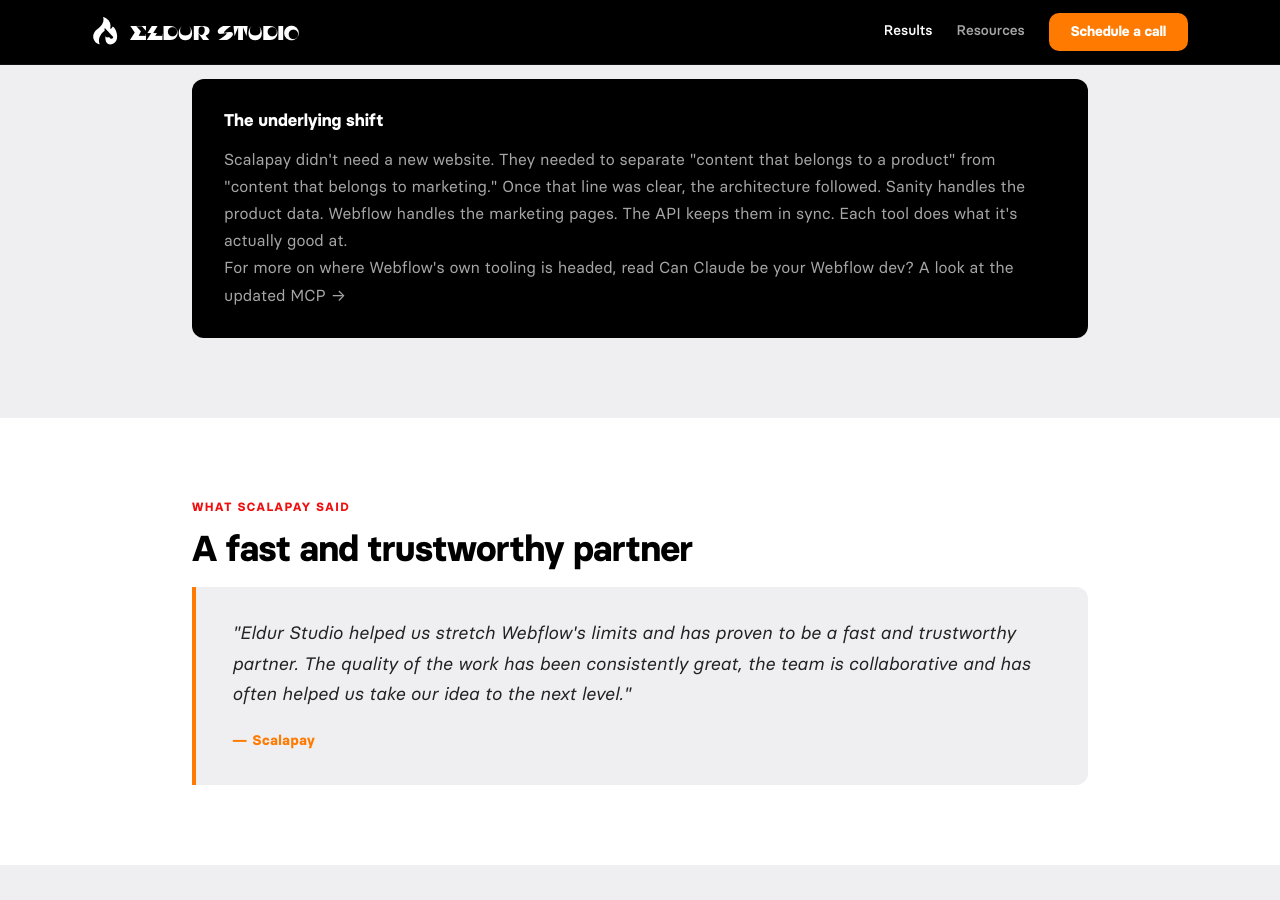
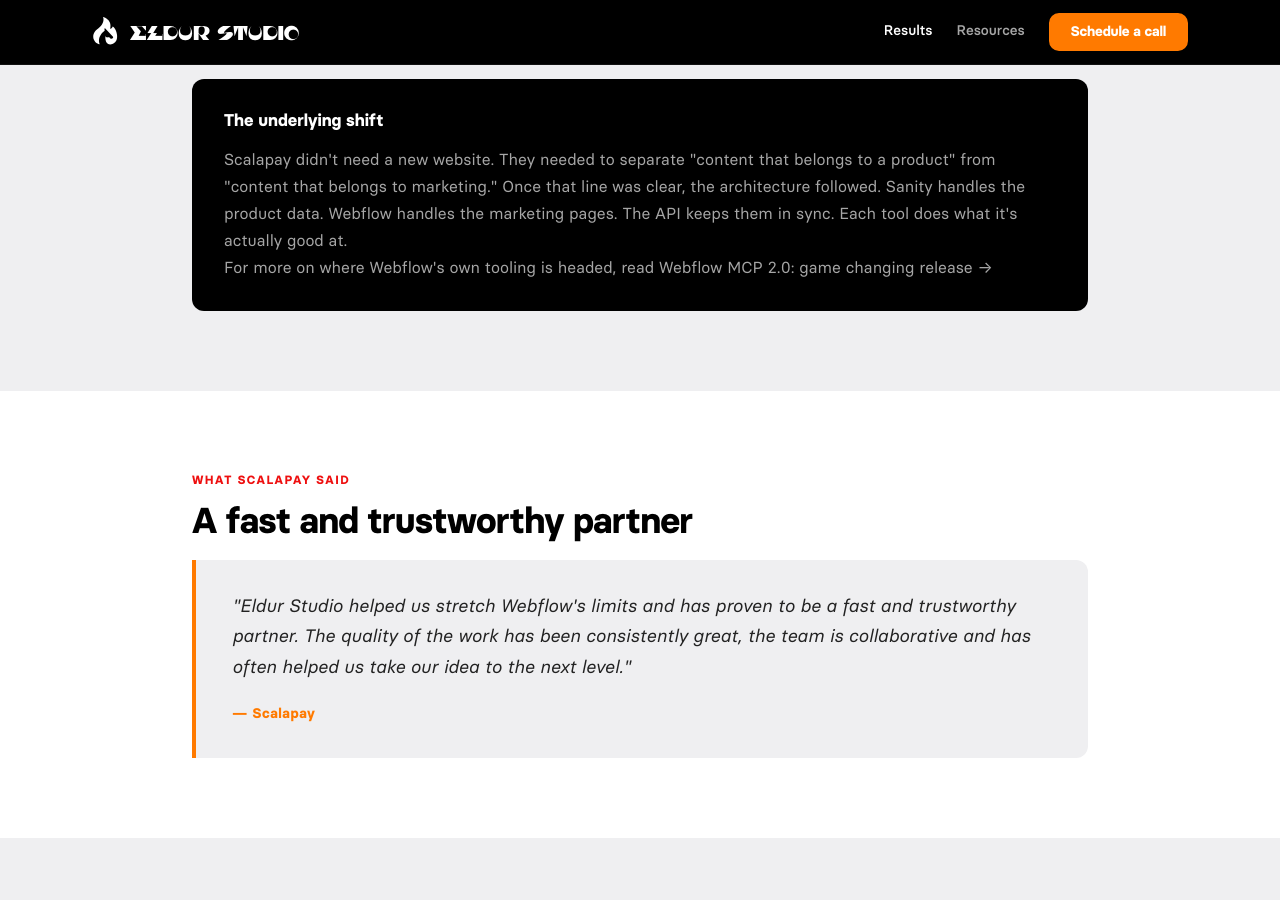
Before and after one commit to UberVero/ES2website, a Jekyll site: the page built from results/scalapay-webflow-directory-headless-cms/index.html, in a window 1280 px wide and 900 px high, scrolled down 6720 px. Built offline with Jekyll 4.4.1, drawn with Linux system fonts in a browser that asks for light colours; comment, search, counter and statistics services are not loaded.

Commit message:
Point Scalapay case study to Webflow MCP 2.0 post (#99)
The "where Webflow's tooling is headed" link in the Scalapay case
study pointed to the April 2026 MCP review. That post has since been
superseded by "Webflow MCP 2.0: game changing release" (2026-08-18),
which itself links back to the April piece. Update the outbound link
to the current post so readers land on the latest state first.

Internal linking audit follow-up (monthly-internal-links scheduled task).

Co-authored-by: Veronica Picciafuoco <veronica_home@Veronicas-MacBook-Air-13044.local>
Co-authored-by: Claude Sonnet 5 <noreply@anthropic.com>

```diff
--- a/results/scalapay-webflow-directory-headless-cms/index.html
+++ b/results/scalapay-webflow-directory-headless-cms/index.html
@@ -417,7 +417,7 @@
       <div class="cs-results-prose">
         <h3>The underlying shift</h3>
         <p>Scalapay didn't need a new website. They needed to separate "content that belongs to a product" from "content that belongs to marketing." Once that line was clear, the architecture followed. Sanity handles the product data. Webflow handles the marketing pages. The API keeps them in sync. Each tool does what it's actually good at.</p>
-        <p>For more on where Webflow's own tooling is headed, read <a href="/resources/claude-webflow-dev-webflow-designer-mcp/">Can Claude be your Webflow dev? A look at the updated MCP →</a></p>
+        <p>For more on where Webflow's own tooling is headed, read <a href="/resources/webflow-mcp-2-data-designer-api/">Webflow MCP 2.0: game changing release →</a></p>
       </div>
     </div>
   </section>
```
